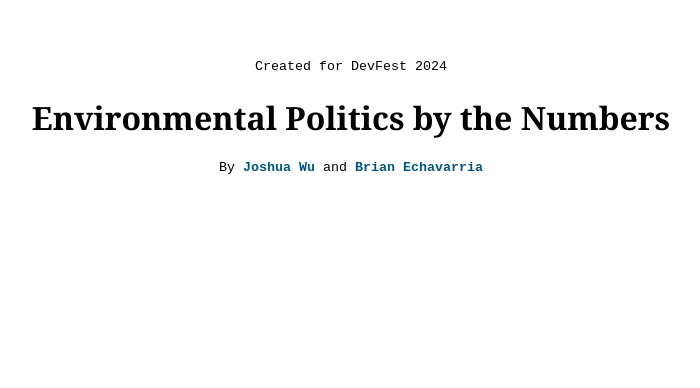
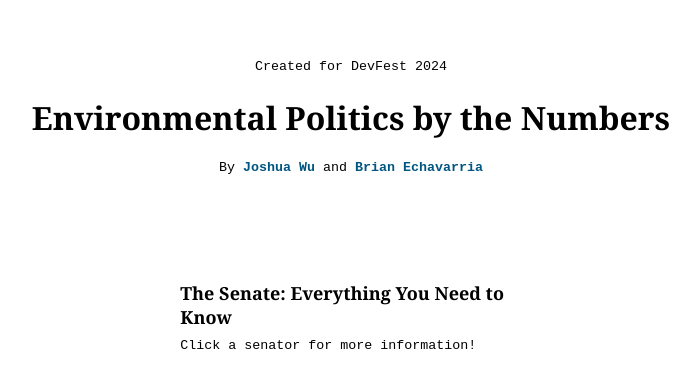
Before and after one commit to jww2145/environment-by-the-numbers, a SvelteKit app: page / in a window 1280 px wide. Shown: the top 388 px of the page, without its empty margins (289-989 px from the left). Built offline with nearby package versions, Linux system fonts and the light colour scheme.

Commit message:
Adding senator header

```diff
--- a/package.json
+++ b/package.json
@@ -13,5 +13,8 @@
 		"svelte": "^3.54.0",
 		"vite": "^4.0.0"
 	},
-	"type": "module"
+	"type": "module",
+	"dependencies": {
+		"papaparse": "^5.4.1"
+	}
 }
--- /dev/null
+++ b/src/components/Senate-Child.svelte
@@ -0,0 +1,83 @@
+<script>
+    import Papa from 'papaparse';
+
+    let senator_data = null
+
+    function handleSelectSenator(event) {
+        const senatorData = event.detail.senator;
+
+        senator_data = senatorData
+
+        let last = senatorData['name']['last']
+
+        const response = fetch('https://gist.githubusercontent.com/jww2145/d4aed4da427841e080f2e05f4bdcc271/raw/a4444c6c7246a9bd924b9650ec65191da4992a69/ratings.csv')
+            .then(response => response.text())
+            .then(v => Papa.parse(v))
+            .catch(err => console.log(err))
+        response.then(v => findSenator(v,last))
+
+    }
+
+    function findSenator(arr,name){
+
+        let array1 = arr['data']
+
+        array1.forEach(element => {
+            if (name == element[0].split(',')[0]){
+                progress = element[3]
+            }
+        })
+
+    }
+</script>
+
+<div class = 'container'>
+    <div class = 'container-child-left'>
+        <p class = 'senator-intro'>The Senate: Everything You Need to Know</p><p class = 'senator-sub-intro'>Click a senator for more information!</p>
+    </div>
+</div>
+
+<style>
+
+.container{
+        display:flex;
+        flex-direction: row;
+        flex-wrap: nowrap;
+        justify-content: space-around;
+        align-items: center;
+        align-content: center;
+    }
+
+    .senator-intro{
+        font-size: large;
+        font-family: Georgia, 'Times New Roman', Times, serif;
+        font-weight: bolder;
+    }
+    .senator-sub-intro{
+        font-family: 'Courier New', Courier, monospace;
+        font-size: smaller;
+        margin-top:-3%;
+    }
+    .container-child-left{
+        width: 27%;
+        padding:3%;
+        background-color: none;
+        font-family: Georgia, 'Times New Roman', Times, serif;
+        font-size:12pt;
+        text-align:left;
+        border: none;
+    }
+
+    .container-child-right{
+        width: 60%;
+        padding: 1%;
+        background-color:none;
+        font-family: Georgia, 'Times New Roman', Times, serif;
+        font-size: 12pt;
+        border: none;
+    }
+
+    p{
+        line-height: 130%;
+    }
+</style>
--- a/src/routes/+page.svelte
+++ b/src/routes/+page.svelte
@@ -1,10 +1,12 @@
 <script>
     import Header from '../components/Header.svelte'
+    import SenateChild from '../components/Senate-Child.svelte';
 
 
 </script>
 
 <Header />
+<SenateChild />
 
 <style>
 
```
Also changed, not shown: 1 other file (tests, documents, lock files or other folders).
